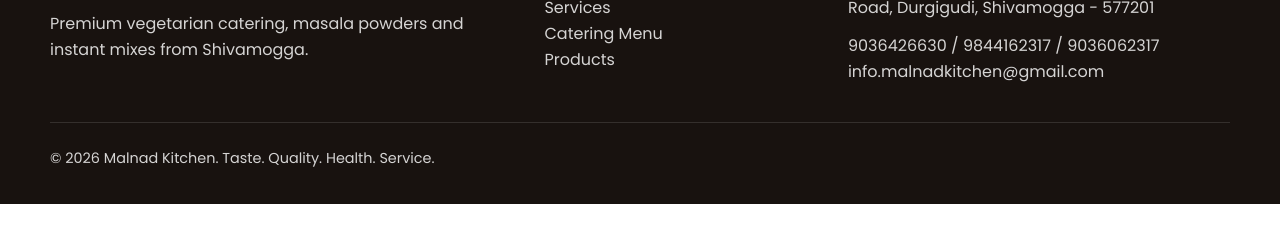
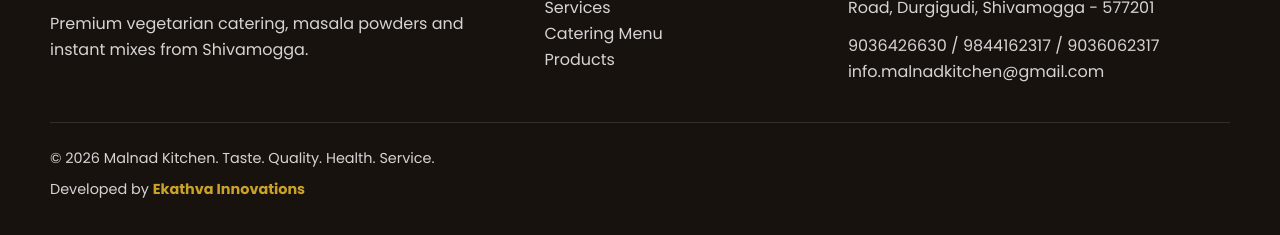
Before and after one commit to Vasant-JS/MalnadKitchenWebsite, a plain HTML site: page index.html in a window 1280 px wide. Shown: the part 6802-7037 px from the top of the page. Before the commit the page ends 7006 px from the top, so only its background shows below. Drawn offline with nearby package versions, Linux system fonts and the light colour scheme.

Commit message:
Add footer developer credit

```diff
--- a/index.html
+++ b/index.html
@@ -491,6 +491,14 @@
       border-top: 1px solid rgba(255, 255, 255, 0.12);
       font-size: 0.9rem;
     }
+    .developer-credit {
+      display: block;
+      margin-top: 8px;
+    }
+    .developer-credit a {
+      color: var(--gold);
+      font-weight: 700;
+    }
     .whatsapp {
       position: fixed;
       right: 22px;
@@ -841,7 +849,10 @@
           <p><a href="mailto:info.malnadkitchen@gmail.com">info.malnadkitchen@gmail.com</a></p>
         </div>
       </div>
-      <div class="footer-bottom">© 2026 Malnad Kitchen. Taste. Quality. Health. Service.</div>
+      <div class="footer-bottom">
+        © 2026 Malnad Kitchen. Taste. Quality. Health. Service.
+        <span class="developer-credit">Developed by <a href="http://ekathvainnovations.com/" target="_blank" rel="noopener">Ekathva Innovations</a></span>
+      </div>
     </div>
   </footer>
 
```
Also changed, not shown: catering-menu.html (+6 -1 lines), malnad-store.html (+6 -1 lines).
